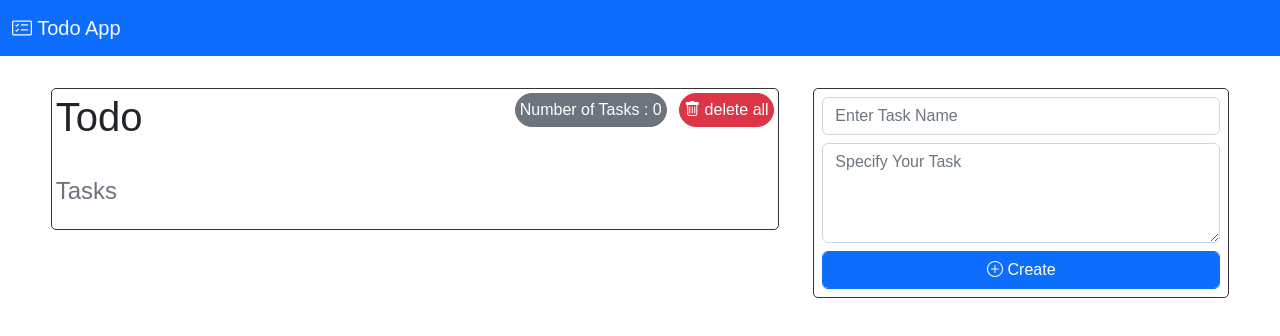
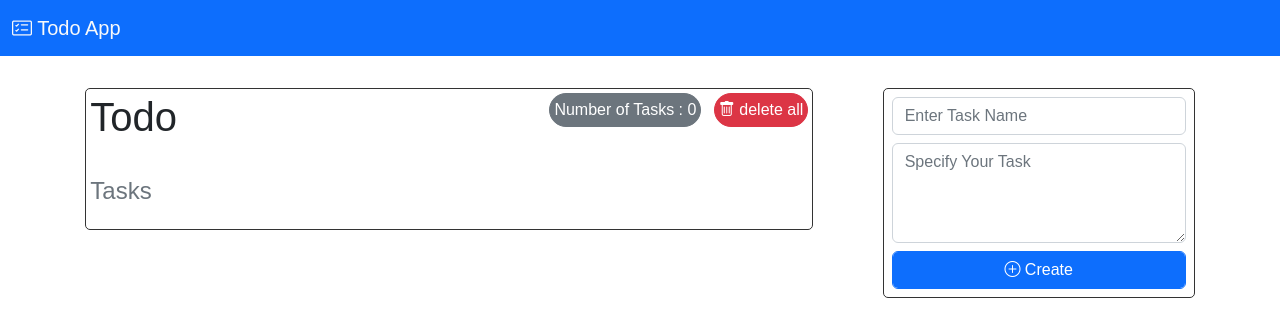
Before and after one commit to MustafaJL/Todo-List, a plain HTML site: page index.html in a window 1280 px wide. Drawn offline with Linux system fonts and the light colour scheme.

Commit message:
update css

```diff
--- a/JS/script.js
+++ b/JS/script.js
@@ -6,6 +6,7 @@ if (localStorage.length > 0) {
   var storedTitles = JSON.parse(localStorage.getItem("Titles"));
   var storedText = JSON.parse(localStorage.getItem("Text"));
   var storedDate = JSON.parse(localStorage.getItem("Created"));
+
   for (let i = 0; i < storedTitles.length; i++) {
     if (storedTitles[i] === null || storedTitles[i] === "") {
       continue;
@@ -82,7 +83,7 @@ function createItem(i, title, bodyText, date) {
 
   let editIcon = document.createElement("i");
   editIcon.classList.add("bi");
-  editIcon.classList.add("bi-trash");
+  editIcon.classList.add("bi-pencil");
   editButton.appendChild(editIcon);
 
   let editText = document.createTextNode(" Edit");
--- a/index.html
+++ b/index.html
@@ -2,13 +2,16 @@
 <html lang="en">
 
 <head>
+
     <meta charset="UTF-8" />
     <meta http-equiv="X-UA-Compatible" content="IE=edge" />
+
     <meta name="viewport" content="width=device-width, initial-scale=1.0" />
     <link rel="stylesheet" href="./CSS/bootstrap.min.css" />
     <link rel="stylesheet" href="./CSS/style.css" />
     <link rel="stylesheet" href="./font/bootstrap-icons.css" />
     <title>Todo App</title>
+
 </head>
 
 <body>
@@ -24,7 +27,7 @@
     <!-- End Navbar -->
 
     <div class="container-fluid d-flex mt-3 p-3 justify-content-evenly flex-lg-row flex-column-reverse align-items-lg-start align-items-center">
-        <div class="col-7">
+        <div class="col-lg-7 col-10" style="min-width: 300px;">
             <section class="mt-lg-0 mt-3">
                 <div class="top d-flex justify-content-between">
                     <h1 class="p-1">Todo</h1>
@@ -57,7 +60,7 @@
             </section>
         </div>
 
-        <div class="col-4 info">
+        <div class="col-lg-3 col-10 info" style="min-width: 300px;">
 
                 <form action="">
                     <div class="m-2">
```
